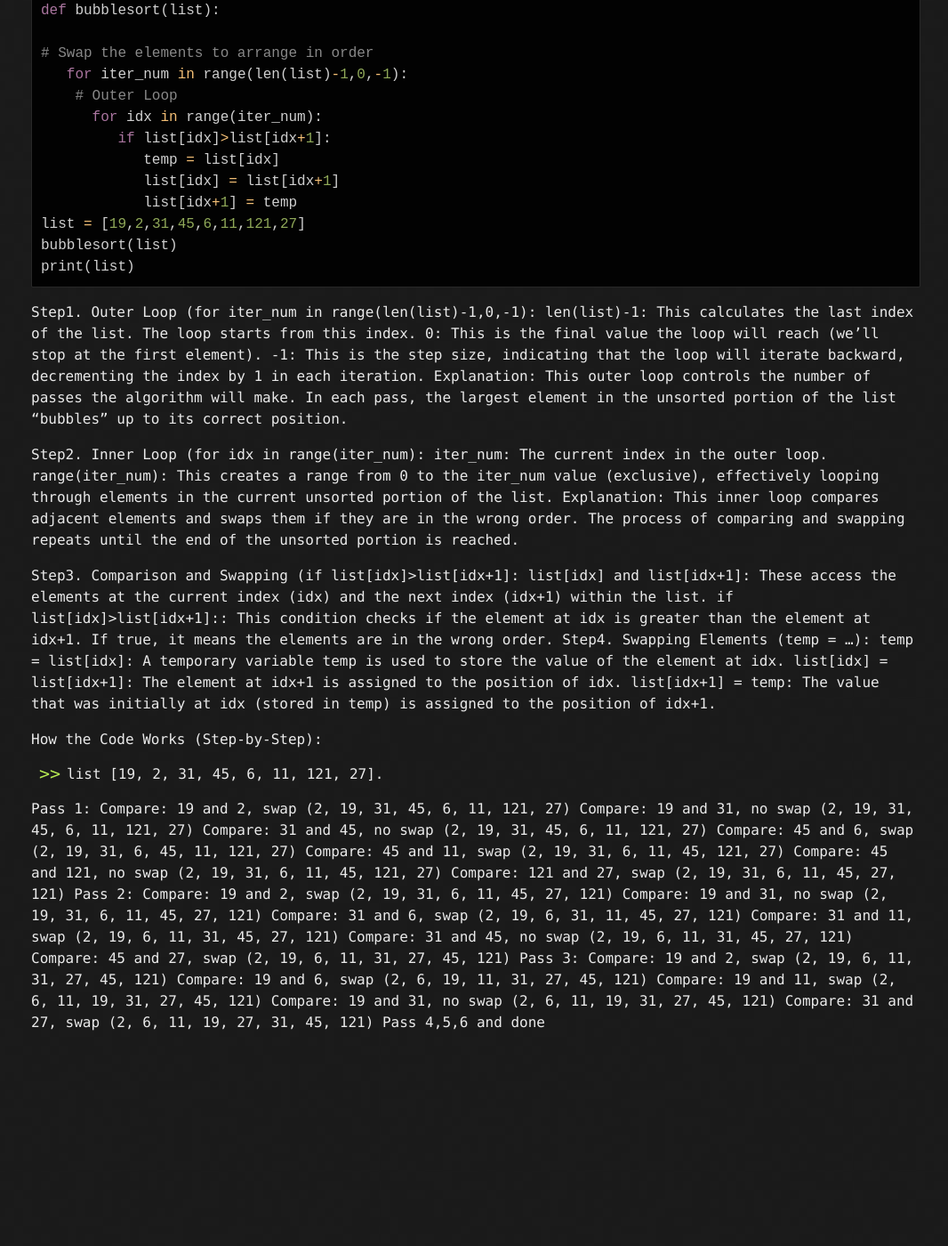
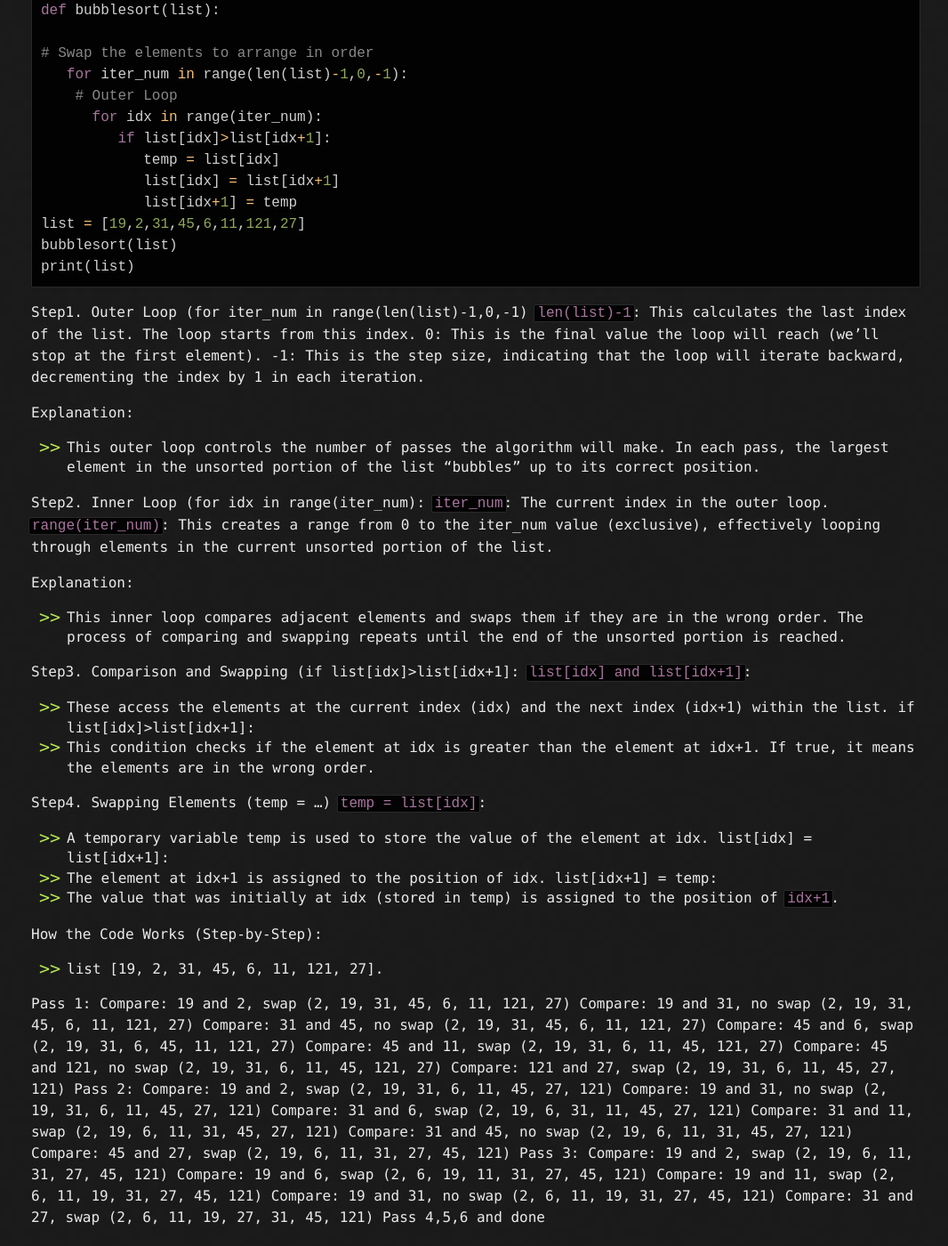
Before and after one commit to sciustechnologia/sciustechnologia.github.io, a Jekyll site: the page built from python/10_algos/1001.md, in a window 1280 px wide and 1400 px high, scrolled down 2940 px. Shown: the whole window at 89% size, without its empty margins (105-1171 px from the left). Built offline with Jekyll 4.4.1, drawn with Linux system fonts in a browser that asks for light colours; before the commit the page ends 4121 px from its top, so only the background shows below that; part of the change alters nothing that is shown.

Commit message:
Update 1001.md

````diff
--- a/python/10_algos/1001.md
+++ b/python/10_algos/1001.md
@@ -130,26 +130,34 @@ bubblesort(list)
 print(list)
 ```
 
-Step1. Outer Loop (for iter_num in range(len(list)-1,0,-1):
-len(list)-1: This calculates the last index of the list. The loop starts from this index.
+Step1. Outer Loop (for iter_num in range(len(list)-1,0,-1)
+`len(list)-1`: This calculates the last index of the list. The loop starts from this index.
 0: This is the final value the loop will reach (we'll stop at the first element).
 -1: This is the step size, indicating that the loop will iterate backward, decrementing the index by 1 in each iteration.
+
 Explanation:
-This outer loop controls the number of passes the algorithm will make. In each pass, the largest element in the unsorted portion of the list "bubbles" up to its correct position.
+* This outer loop controls the number of passes the algorithm will make. In each pass, the largest element in the unsorted portion of the list "bubbles" up to its correct position.
 
 Step2. Inner Loop (for idx in range(iter_num):
-iter_num: The current index in the outer loop.
-range(iter_num): This creates a range from 0 to the iter_num value (exclusive), effectively looping through elements in the current unsorted portion of the list.
+`iter_num`: The current index in the outer loop.
+`range(iter_num)`: This creates a range from 0 to the iter_num value (exclusive), effectively looping through elements in the current unsorted portion of the list.
+
 Explanation:
-This inner loop compares adjacent elements and swaps them if they are in the wrong order. The process of comparing and swapping repeats until the end of the unsorted portion is reached.
+* This inner loop compares adjacent elements and swaps them if they are in the wrong order. The process of comparing and swapping repeats until the end of the unsorted portion is reached.
 
 Step3. Comparison and Swapping (if list[idx]>list[idx+1]:
-list[idx] and list[idx+1]: These access the elements at the current index (idx) and the next index (idx+1) within the list.
-if list[idx]>list[idx+1]:: This condition checks if the element at idx is greater than the element at idx+1. If true, it means the elements are in the wrong order.
-Step4. Swapping Elements (temp = ...):
-temp = list[idx]: A temporary variable temp is used to store the value of the element at idx.
-list[idx] = list[idx+1]: The element at idx+1 is assigned to the position of idx.
-list[idx+1] = temp: The value that was initially at idx (stored in temp) is assigned to the position of idx+1.
+`list[idx] and list[idx+1]`:
+* These access the elements at the current index (idx) and the next index (idx+1) within the list.
+if list[idx]>list[idx+1]:
+* This condition checks if the element at idx is greater than the element at idx+1. If true, it means the elements are in the wrong order.
+
+Step4. Swapping Elements (temp = ...)
+`temp = list[idx]`:
+* A temporary variable temp is used to store the value of the element at idx.
+list[idx] = list[idx+1]:
+* The element at idx+1 is assigned to the position of idx.
+list[idx+1] = temp:
+* The value that was initially at idx (stored in temp) is assigned to the position of `idx+1`.
 
 
 How the Code Works (Step-by-Step):
````
